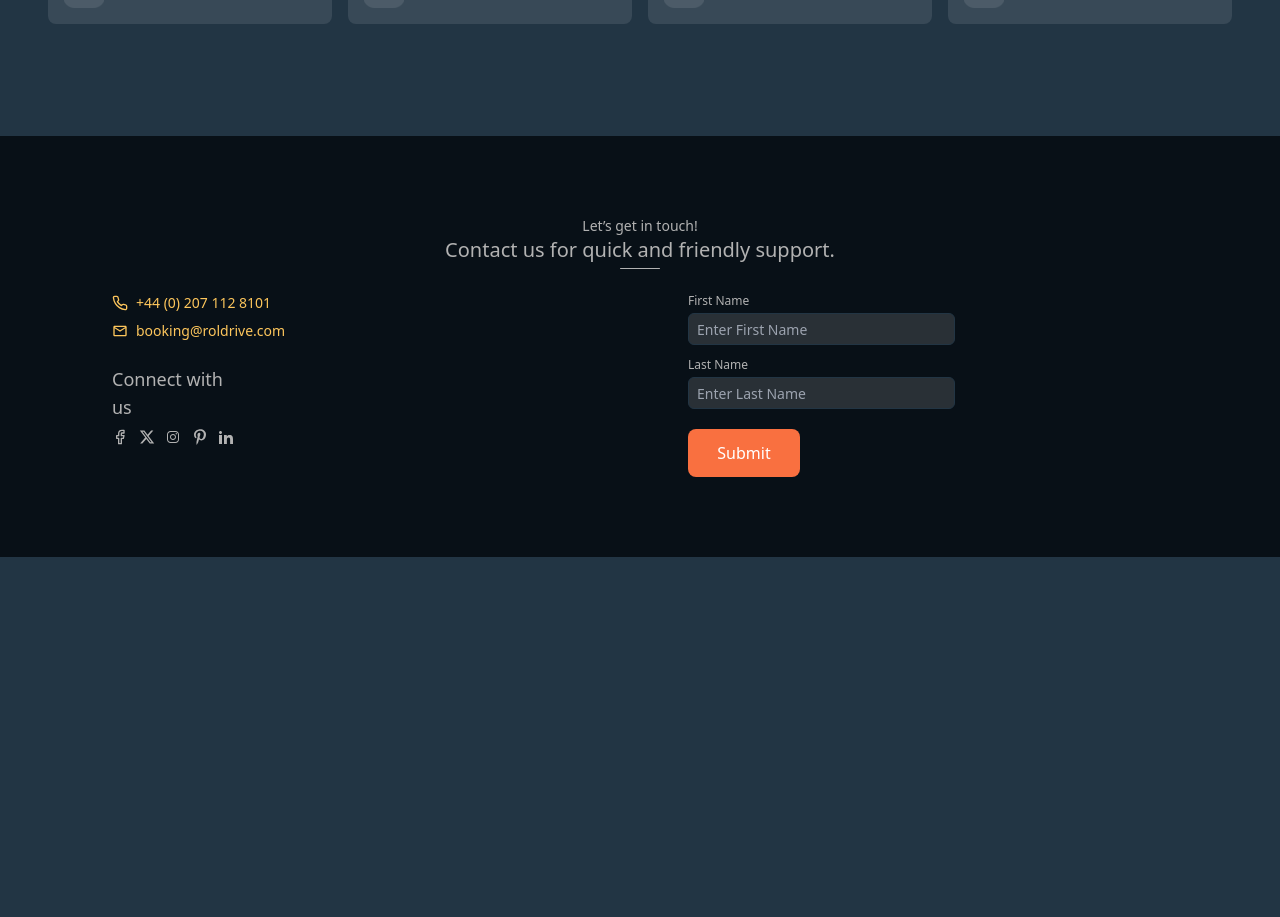
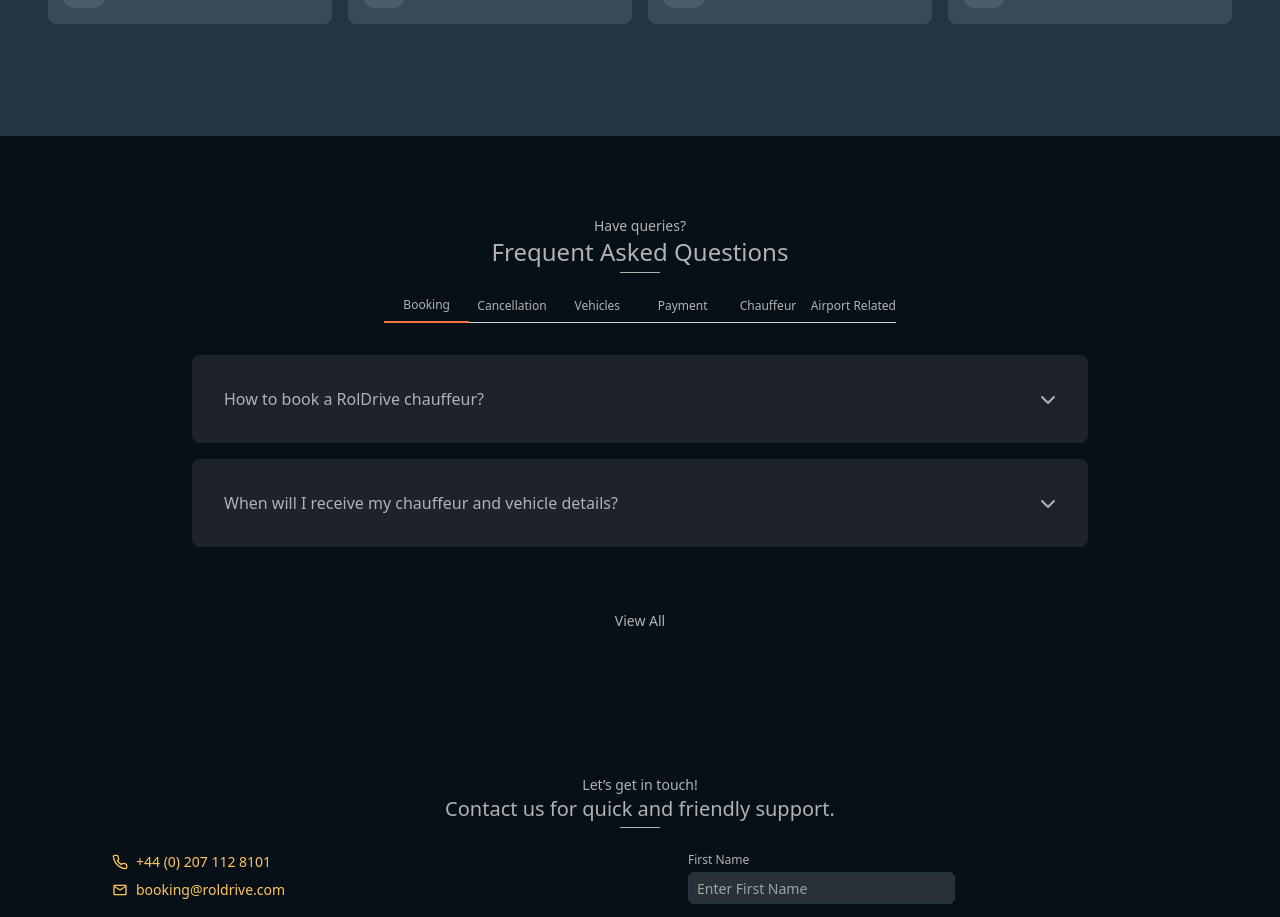
Before and after one commit to kou25/Logistifie-koustav, a Next.js app in the folder logistifie-frontend/: page / in a window 1280 px wide. Shown: the part 3798-4715 px from the top of the page. Before the commit the page ends 4355 px from the top, so only its background shows below. Built offline with nearby package versions, Linux system fonts and the light colour scheme.

Commit message:
added FAQS

```diff
--- a/logistifie-frontend/app/page.tsx
+++ b/logistifie-frontend/app/page.tsx
@@ -1,5 +1,6 @@
 import { Analytics } from "@/components/home/Analytics";
 import { DownloadApp } from "@/components/home/DownloadApp";
+import { Faqs } from "@/components/home/Faqs";
 import { Fleet } from "@/components/home/Fleet";
 import { Hero } from "@/components/home/Hero";
 import { Locations } from "@/components/home/Locations";
@@ -16,6 +17,7 @@ export default function Home() {
       <Locations />
       <Fleet />
       <PopularTrips />
+      <Faqs />
     </main>
   );
 }
--- /dev/null
+++ b/logistifie-frontend/components/Accordian.tsx
@@ -0,0 +1,58 @@
+"use client";
+import React, { useState } from "react";
+import { FaChevronDown, FaChevronUp } from "react-icons/fa6";
+
+interface AccordionItemProps {
+  title: string;
+  content: string;
+  isOpen: boolean;
+  onClick: () => void;
+}
+
+const AccordionItem: React.FC<AccordionItemProps> = ({
+  title,
+  content,
+  isOpen,
+  onClick
+}) => {
+  return (
+    <div
+      className="mb-4 rounded-lg bg-lf-500 p-4 w-[70vw] text-lf-25 cursor-pointer"
+      onClick={onClick}
+    >
+      <div className="flex justify-between items-center p-4 focus:outline-none w-full">
+        <span className="text-base">{title}</span>
+        <span>{isOpen ? <FaChevronUp /> : <FaChevronDown />}</span>
+      </div>
+      {isOpen && <div className="p-2 text-xs">{content}</div>}
+    </div>
+  );
+};
+
+interface AccordionProps {
+  items: { title: string; content: string }[];
+}
+
+const Accordion: React.FC<AccordionProps> = ({ items }) => {
+  const [openIndex, setOpenIndex] = useState<number | null>(null);
+
+  const handleClick = (index: number) => {
+    setOpenIndex(openIndex === index ? null : index);
+  };
+
+  return (
+    <div className="">
+      {items.map((item, index) => (
+        <AccordionItem
+          key={index}
+          title={item.title}
+          content={item.content}
+          isOpen={openIndex === index}
+          onClick={() => handleClick(index)}
+        />
+      ))}
+    </div>
+  );
+};
+
+export default Accordion;
--- /dev/null
+++ b/logistifie-frontend/components/Tabs.tsx
@@ -0,0 +1,61 @@
+"use client";
+import React, { useState, ReactElement, FC, MouseEvent } from "react";
+
+interface TabProps {
+  label: string;
+  children: React.ReactNode;
+}
+
+interface TabsProps {
+  children: ReactElement<TabProps>[];
+}
+
+const Tabs: FC<TabsProps> = ({ children }) => {
+  const [activeTab, setActiveTab] = useState<string>(children[0].props.label);
+
+  const handleClick = (
+    e: MouseEvent<HTMLButtonElement>,
+    newActiveTab: string
+  ) => {
+    e.preventDefault();
+    setActiveTab(newActiveTab);
+  };
+
+  return (
+    <div className=" mx-auto flex flex-col items-center">
+      <div className="flex  min-w-[40vw]">
+        {children.map((child) => (
+          <button
+            key={child.props.label}
+            className={`${
+              activeTab === child.props.label
+                ? "border-b-2 border-lf-100"
+                : "border-b border-gray-300"
+            } flex-1 text-lf-25 text-xs font-medium py-2`}
+            onClick={(e) => handleClick(e, child.props.label)}
+          >
+            {child.props.label}
+          </button>
+        ))}
+      </div>
+      <div className="py-4">
+        {children.map((child) => {
+          if (child.props.label === activeTab) {
+            return <div key={child.props.label}>{child.props.children}</div>;
+          }
+          return null;
+        })}
+      </div>
+    </div>
+  );
+};
+
+const Tab: FC<TabProps> = ({ label, children }) => {
+  return (
+    <div data-label={label} className="hidden">
+      {children}
+    </div>
+  );
+};
+
+export { Tabs, Tab };
--- /dev/null
+++ b/logistifie-frontend/components/home/Faqs.tsx
@@ -0,0 +1,129 @@
+import Accordion from "../Accordian";
+import { Tab, Tabs } from "../Tabs";
+
+const allFaqs = [
+  {
+    id: "booking",
+    name: "Booking",
+    faqs: [
+      {
+        title: "How to book a RolDrive chauffeur?",
+        content:
+          "You can easily book a RolDrive chauffeur using our website or our app. If you're still having trouble, give us a call or send us an email at booking@roldrive.com"
+      },
+      {
+        title: "When will I receive my chauffeur and vehicle details?",
+        content:
+          "Yes, you receive my chauffeur and vehicle details after 24 hours of booking. If you don't receive it, please contact us at booking@roldrive.com"
+      }
+    ]
+  },
+  {
+    id: "cancellation",
+    name: "Cancellation",
+    faqs: [
+      {
+        title: "What is the cancellation policy?",
+        content:
+          "Cancellations made 24 hours before the scheduled pickup time are fully refundable. Cancellations made within 24 hours may incur a cancellation fee."
+      },
+      {
+        title: "How do I cancel my booking?",
+        content:
+          "To cancel your booking, log into your account on our website or app, go to 'My Bookings', and select the booking you wish to cancel. Alternatively, you can contact our customer service."
+      }
+    ]
+  },
+  {
+    id: "vehicles",
+    name: "Vehicles",
+    faqs: [
+      {
+        title: "What types of vehicles are available?",
+        content:
+          "We offer a wide range of vehicles including sedans, SUVs, luxury cars, and minibuses to meet your specific needs."
+      },
+      {
+        title: "Are the vehicles insured?",
+        content:
+          "Yes, all our vehicles are fully insured to ensure your safety and peace of mind during your journey."
+      }
+    ]
+  },
+  {
+    id: "payment",
+    name: "Payment",
+    faqs: [
+      {
+        title: "What payment methods are accepted?",
+        content:
+          "We accept various payment methods including credit/debit cards, PayPal, and bank transfers. Please check our website for the full list of accepted payment options."
+      },
+      {
+        title: "Is there a deposit required?",
+        content:
+          "In some cases, a deposit may be required to secure your booking. The deposit amount and conditions will be clearly stated during the booking process."
+      }
+    ]
+  },
+  {
+    id: "chauffeur",
+    name: "Chauffeur",
+    faqs: [
+      {
+        title: "Are the chauffeurs professionally trained?",
+        content:
+          "Yes, all our chauffeurs are professionally trained, licensed, and undergo regular background checks to ensure your safety and comfort."
+      },
+      {
+        title: "Can I request a specific chauffeur?",
+        content:
+          "While we cannot guarantee specific chauffeur requests, we will do our best to accommodate your preferences. Please contact our customer service for such requests."
+      }
+    ]
+  },
+  {
+    id: "airport",
+    name: "Airport Related",
+    faqs: [
+      {
+        title: "Do you offer airport meet and greet services?",
+        content:
+          "Yes, we offer meet and greet services at the airport. Our chauffeur will meet you at the arrivals hall with a name board and assist you with your luggage."
+      },
+      {
+        title: "What happens if my flight is delayed?",
+        content:
+          "We monitor flight statuses in real-time. If your flight is delayed, our chauffeur will adjust the pickup time accordingly, at no extra cost."
+      }
+    ]
+  }
+];
+
+export const Faqs = () => {
+  return (
+    <section className="bg-lf-600 p-12">
+      <div className="container p-4 mx-auto">
+        <div className="flex  items-center flex-col mt-4 text-lf-25">
+          <p className="text-sm ">Have queries?</p>
+          <p className="text-2xl">Frequent Asked Questions</p>
+          <div className="mt-1 w-10 h-[1px] rounded-lg bg-lf-25" />
+        </div>
+        <div className="my-4">
+          <Tabs>
+            {allFaqs.map((item) => (
+              <Tab label={item.name} key={item.id}>
+                <div className="py-4 w-full">
+                  <Accordion items={item.faqs} />
+                </div>
+              </Tab>
+            ))}
+          </Tabs>
+        </div>
+        <p className="text-center text-lf-25 text-sm cursor-pointer">
+          View All
+        </p>
+      </div>
+    </section>
+  );
+};
```
